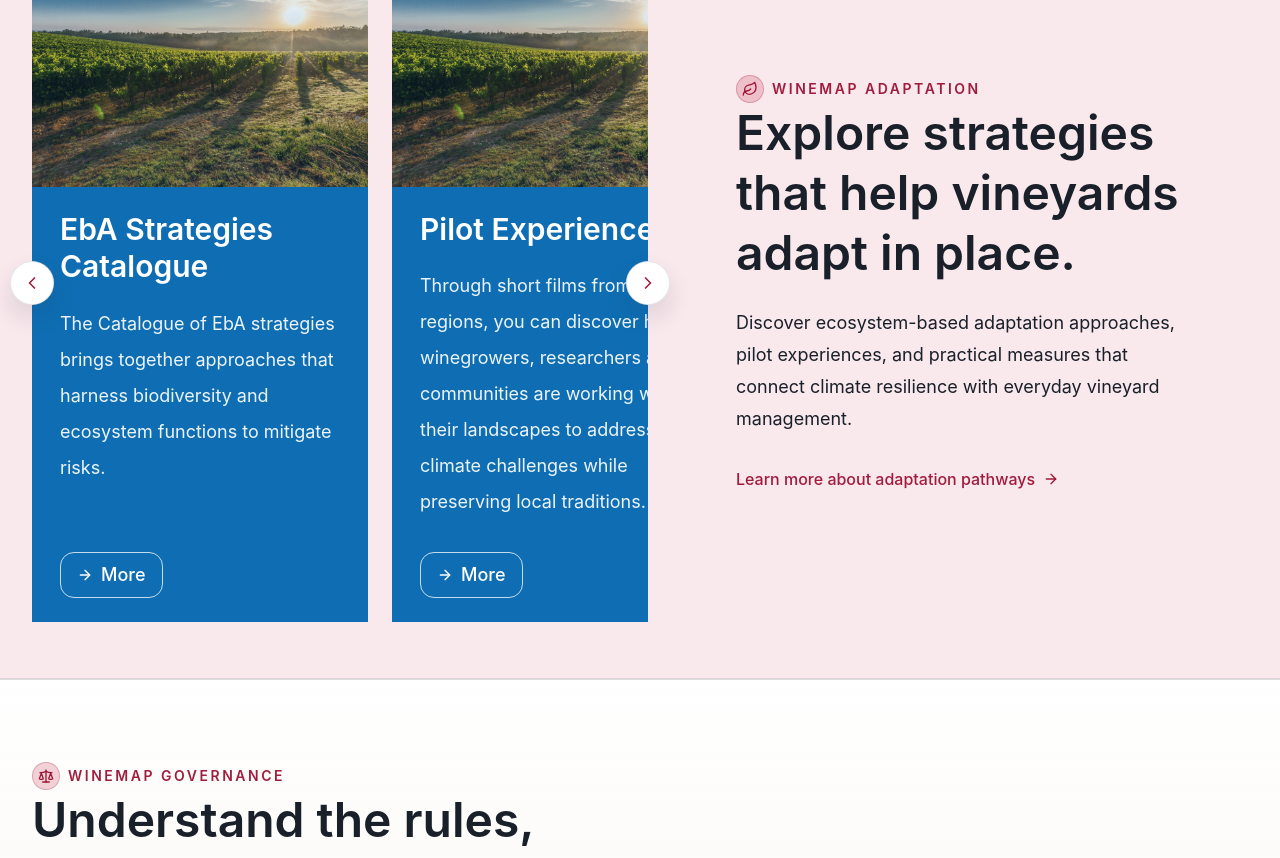
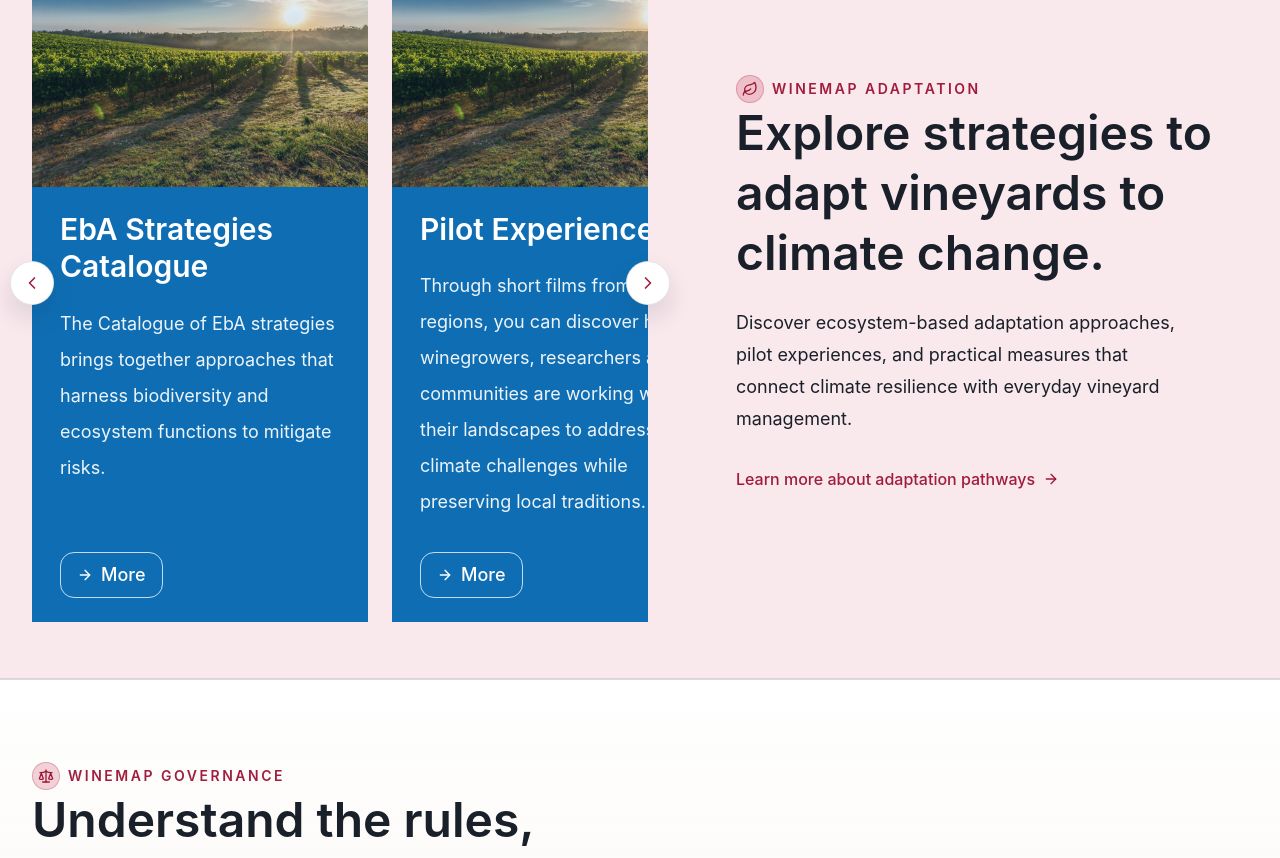
Before and after one commit to Eurac-Research/winemap, a Next.js app: page / in a window 1280 px wide. Shown: the part 1338-2196 px from the top of the page. Built offline with nearby package versions, Linux system fonts and the light colour scheme.

Commit message:
fix adaptation example text

```diff
--- a/src/app/page.tsx
+++ b/src/app/page.tsx
@@ -110,7 +110,7 @@ export default function HomePage() {
               <span>Winemap Adaptation</span>
             </div>
             <h2 className="max-w-lg text-4xl font-semibold leading-tight text-[color:var(--text-strong)] sm:text-5xl">
-              Explore strategies that help vineyards adapt in place.
+              Explore strategies to adapt vineyards to climate change.
             </h2>
             <p className="mt-6 max-w-md text-lg leading-8 text-[color:var(--text-strong)]">
               Discover ecosystem-based adaptation approaches, pilot experiences, and practical measures that connect climate resilience with everyday vineyard management.
```
